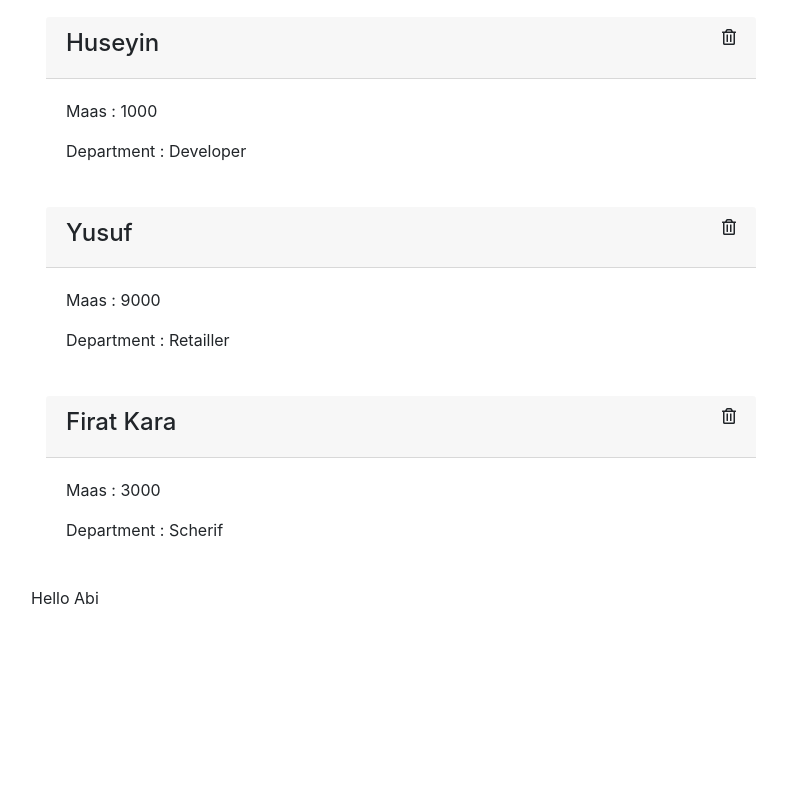
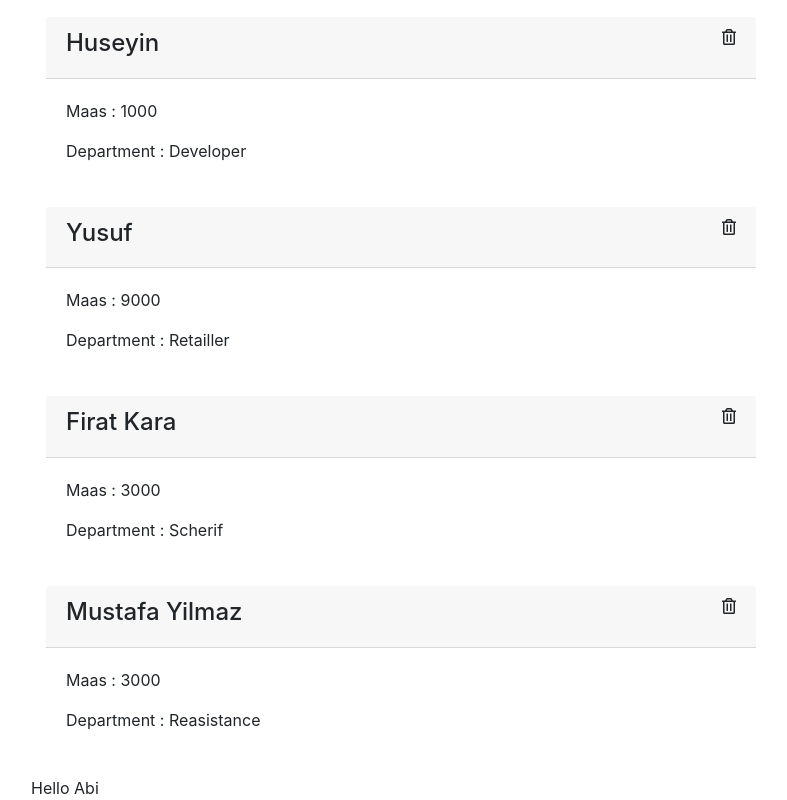
Before and after one commit to mesutyilmes/helloreact, a React (Create React App) app: page / in a window 1280 px wide. Shown: the part 230-1030 px from the top of the page, without its empty margins (54-841 px from the left). Before the commit the page ends 840 px from the top, so only its background shows below. Built offline with nearby package versions, Linux system fonts and the light colour scheme.

Commit message:
mustafa yilmaz eklendi

```diff
--- a/src/context.js
+++ b/src/context.js
@@ -40,6 +40,12 @@ export class UserProvider extends Component {
                 name: "Firat Kara",
                 department: "Scherif",
                 salary: "3000"
+            },
+            {
+                id: 5,
+                name: "Mustafa Yilmaz",
+                department: "Reasistance",
+                salary: "3000"
             }
         ],
         yilmes: "Hello Abi",
```
